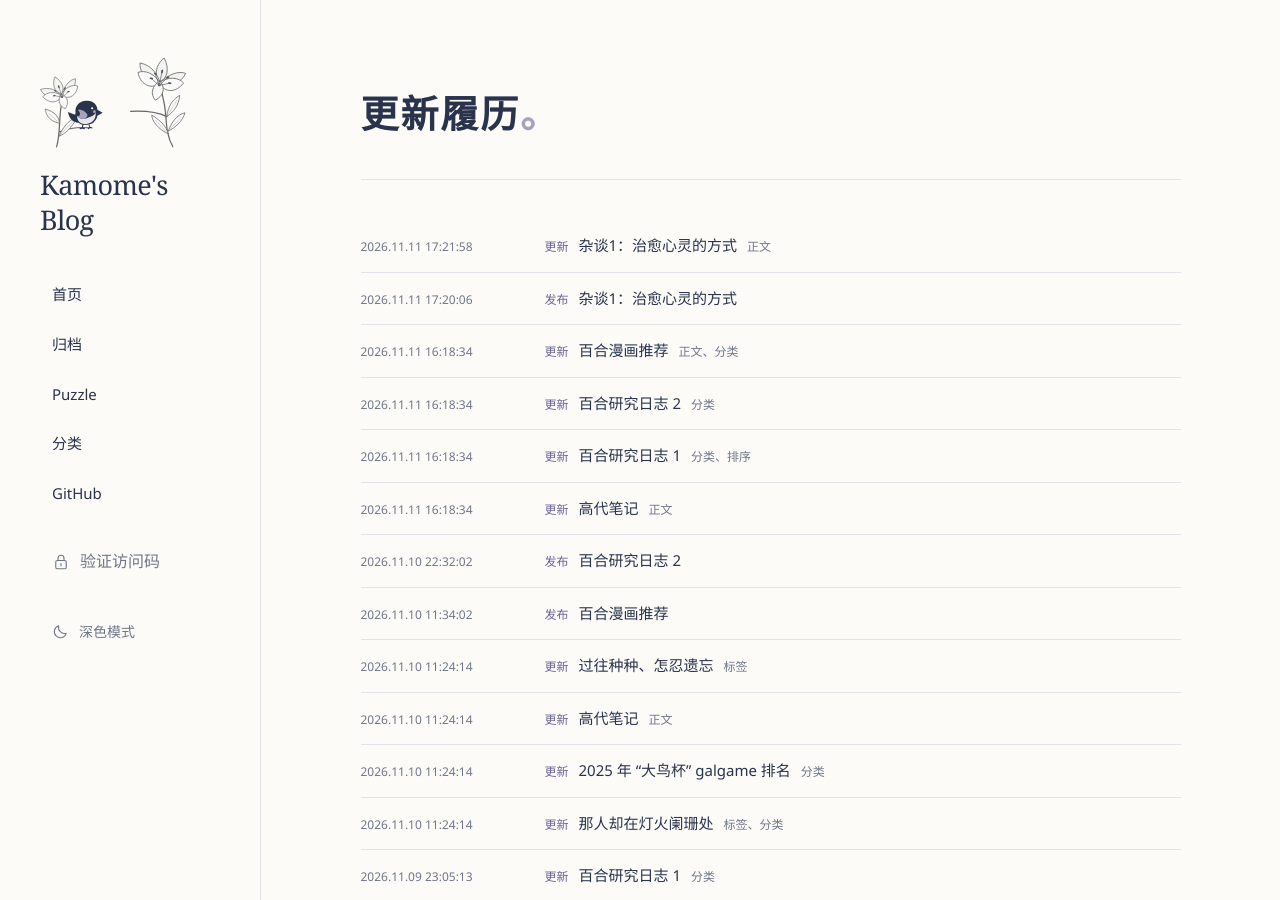
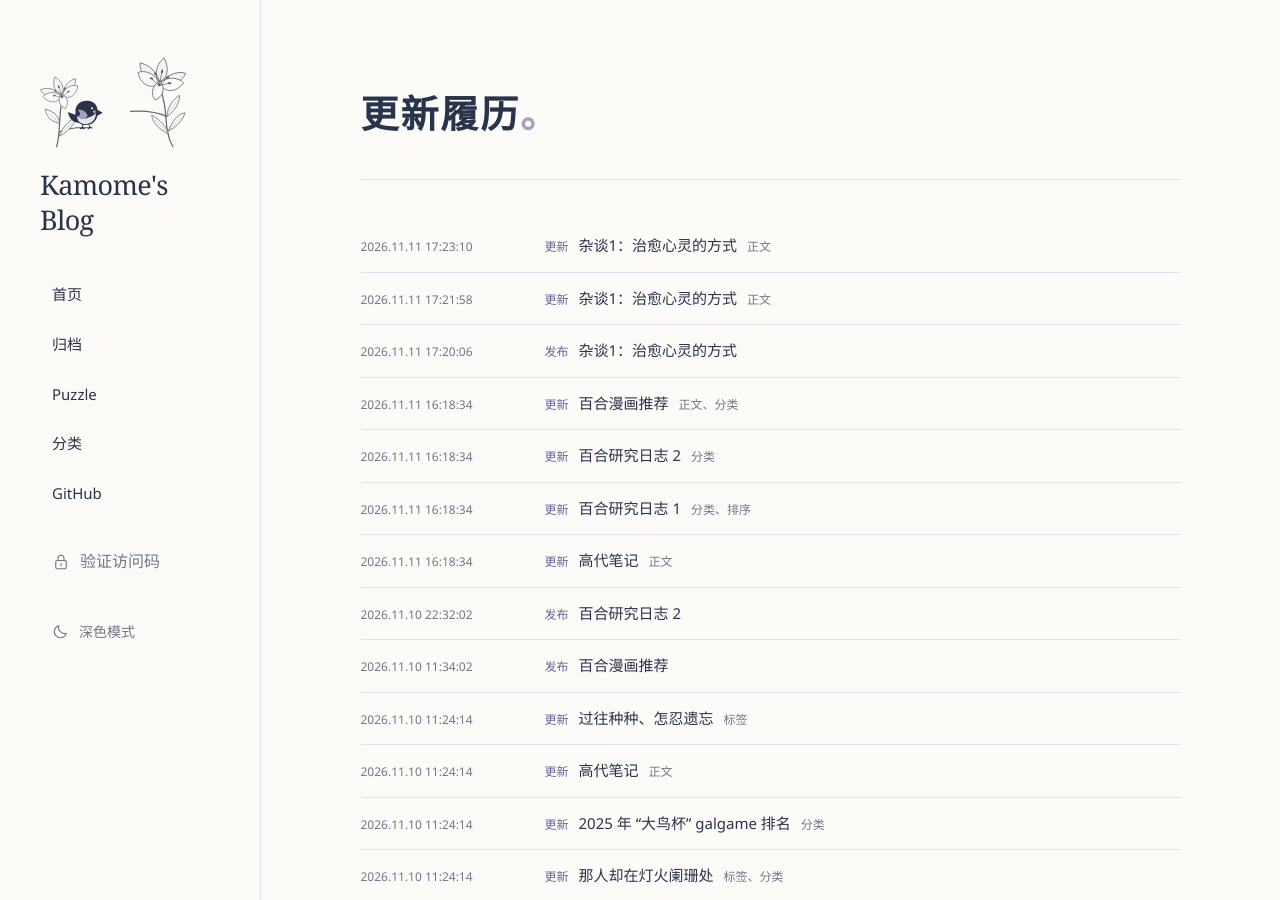
Before and after one commit to ushg8877/ushg8877.github.io, a Jekyll site: the page built from updates.html, in a window 1280 px wide and 900 px high. Built offline with Jekyll 4.4.1, drawn with Linux system fonts in a browser that asks for light colours.

Commit message:
Publish article: 杂谈1：治愈心灵的方式

```diff
--- a/_data/updates.json
+++ b/_data/updates.json
@@ -567,6 +567,15 @@
       "summary": "正文",
       "source": "_posts/2026-11-11-my-qol.md",
       "url": "/posts/my-qol/"
+    },
+    {
+      "id": "a6878c15b30446029eac33cf1e68c444",
+      "at": "2026-11-11T17:23:10+08:00",
+      "kind": "update",
+      "title": "杂谈1：治愈心灵的方式",
+      "summary": "正文",
+      "source": "_posts/2026-11-11-my-qol.md",
+      "url": "/posts/my-qol/"
     }
   ]
 }
```
Also changed, not shown: _data/article_render/687b4fa197ff0223050a9ee60995cc70.json (+2 -2 lines), _posts/2026-11-11-my-qol.md (+2 -2 lines).
